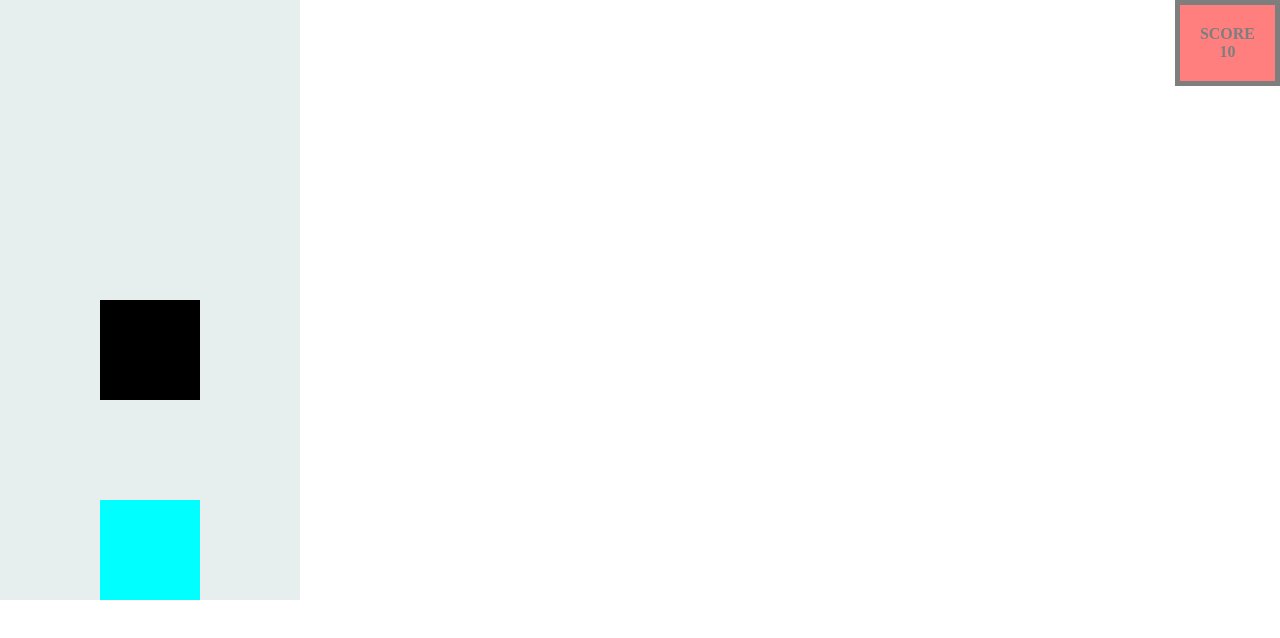
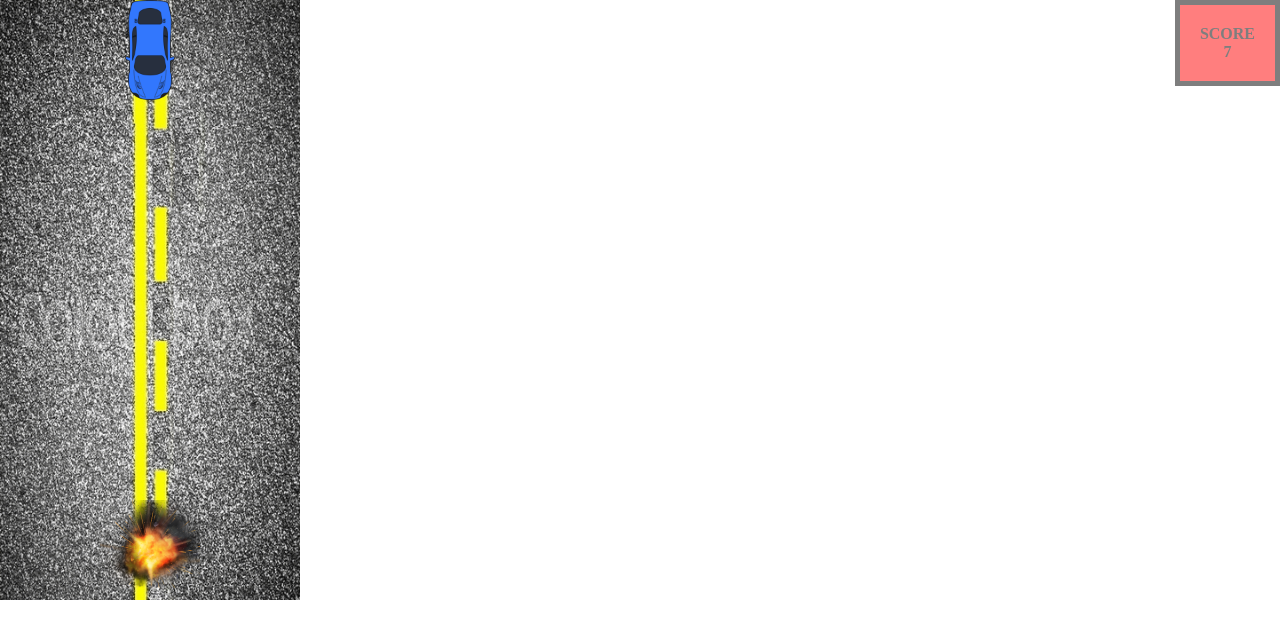
Before and after one commit to dalalayan1/car-game, a website: page index.html in a window 1280 px wide. Drawn offline with Linux system fonts and the light colour scheme.

Commit message:
added cars and track

```diff
--- a/css/styles.css
+++ b/css/styles.css
@@ -6,18 +6,19 @@
 .wrapper {
     width: 300px;
     height: 600px;
-    background: rgb(230, 238, 238);
     position: relative;
+    background-image: url('../img/track.gif');
+    background-size: cover;
 }
 
 .score-board {
-    background: red;
     opacity: 0.5;
     padding: 20px;
     box-sizing: border-box;
     position: absolute;
     top: 0;
     right: 0;
+    background: red;
     border: 5px solid black;
     text-align: center;
     font-weight: bold;
@@ -31,10 +32,20 @@
 
 .car {
     position: absolute;
-    background: black;
+    background-image: url('../img/enemy.png');
+    background-size: 100%;
+    background-repeat: no-repeat;
 }
 
 .player {
     position: absolute;
-    background: cyan;
+    background-image: url('../img/player.png');
+    background-size: contain;
+    background-repeat: no-repeat;
+    background-position-x: center;
 }
+
+.collision {
+    background-image: url('../img/blast.png');
+    background-size: 200%;
+}
--- a/js/index.js
+++ b/js/index.js
@@ -66,7 +66,7 @@
         score.innerHTML = ++playerScore;
     }
 
-    function checkForCrash() {
+    function checkForCollision() {
         const {
             style: {
                 left: carLeftPos,
@@ -80,8 +80,24 @@
         } = domTraverser("player");
 
         if (carLeftPos === playerLeftPos && carTopPos === `${(colLength - 1) * 100}px`) {
-            debugger
+            resetAll();
         }
+        else {
+            moveCar();
+        }
+    }
+
+    function resetAll() {
+
+        clearInterval(interval);
+
+        const car = domTraverser("car"),
+            player = domTraverser("player");
+
+        player.classList.add("collision");
+
+        car.style.top = "0px";
+        carIdx = 0;
     }
 
     function shiftCar(xpos) {
@@ -89,9 +105,8 @@
         incrementScore();
 
         if (carIdx === colLength) {
-            checkForCrash();
+            checkForCollision();
 
-            moveCar();
         }
 
         if (carIdx === 0) {
```
Also changed, not shown: img/blast.png (added), img/enemy.png (added), img/player.png (added), img/track.gif (added).
